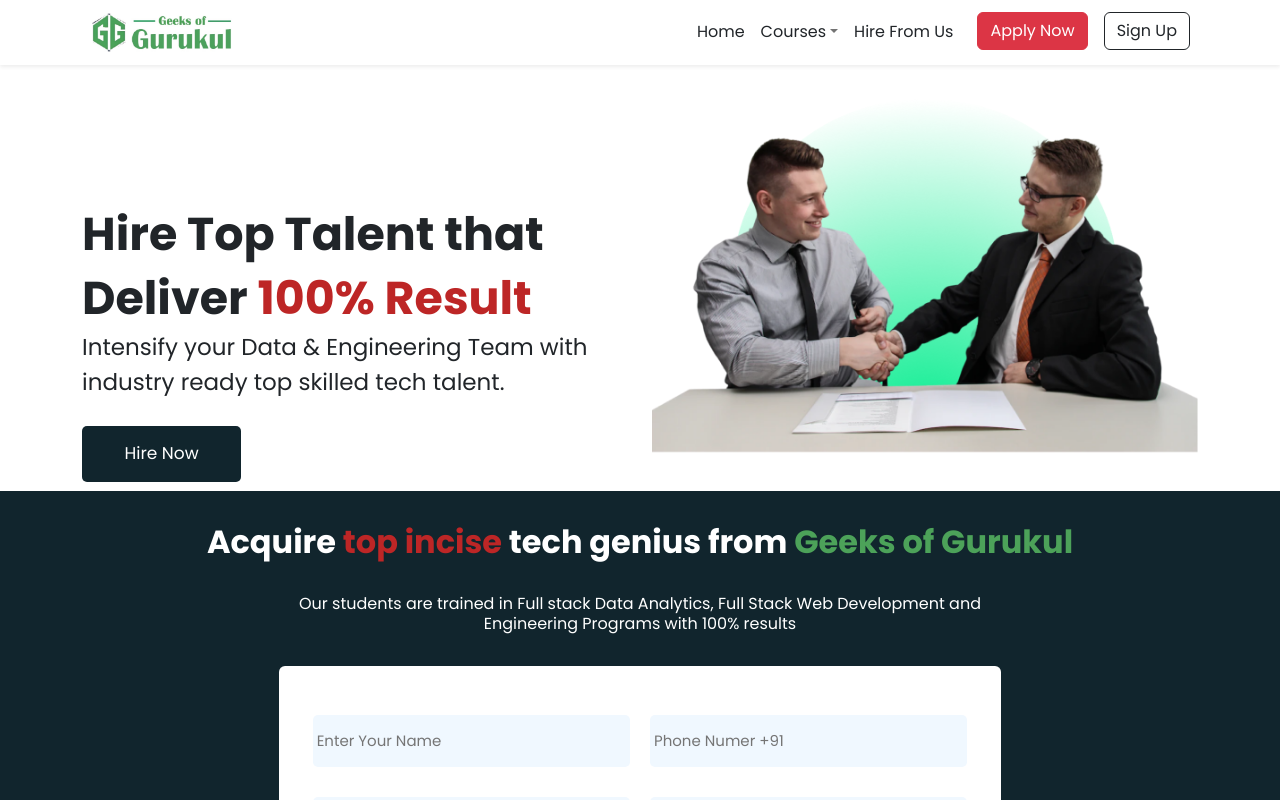
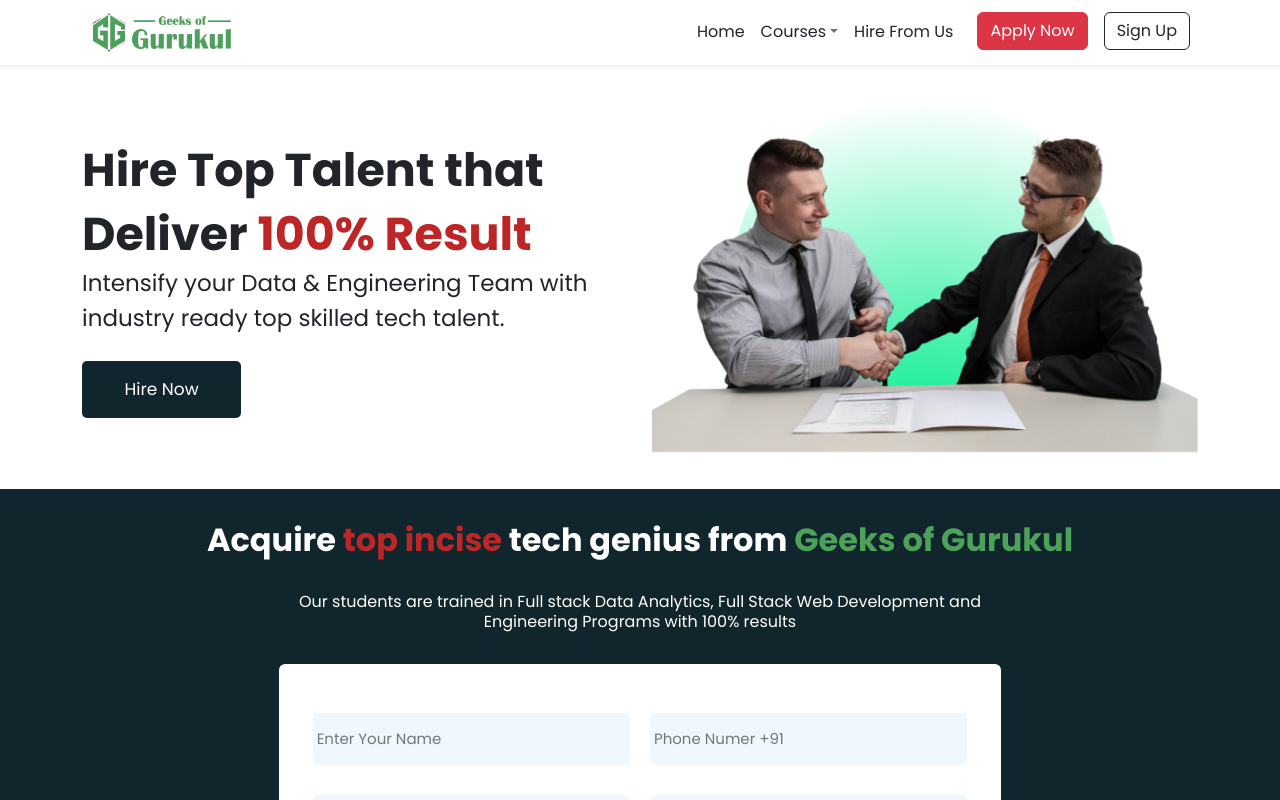
Before and after one commit to KhalidMimMuzahid/gog-main-react-app-client-side, a React (Create React App) app: page /hire in a window 1280 px wide. Shown: the top 800 px of the page. Built offline with nearby package versions, Linux system fonts and the light colour scheme; no server answers.

Commit message:
from bg changed hero section verticaly aligend and Hire from us section verticaly aligned

```diff
--- a/src/components/banner/Banner.css
+++ b/src/components/banner/Banner.css
@@ -29,6 +29,10 @@
 
 .new-text-hero {
     position: relative;
+}
+
+.hero-Area-Ancor-Fixed {
+    margin-bottom: 30px;
 }
 
 .hero-h1 h1 {
--- a/src/components/shared/navbar/NavBar.css
+++ b/src/components/shared/navbar/NavBar.css
@@ -67,7 +67,7 @@
 .modal-form input {
   width: 100%;
   padding: 12px;
-  background: rgb(224, 236, 248);
+  background: aliceblue;
   border: none !important;
   margin-top: 10px;
   margin-bottom: 20px;
--- a/src/pages/Courses/Courses.js
+++ b/src/pages/Courses/Courses.js
@@ -4,7 +4,7 @@ import './Courses.css'
 import python from '../../assets/images/Crouse/python.jpg'
 import SQL from '../../assets/images/Crouse/sql.jpg'
 import Java  from '../../assets/images/Crouse/Java (1).png'
-import DSA from '../../assets/images/Crouse/dsa.png'
+import DSA from '../../assets/images/Crouse/DSA.png'
 import Cyber  from '../../assets/images/Crouse/Cyber Security.png'
 import Data  from '../../assets/images/Crouse/tableau.jpg'
 import Learning from '../../assets/images/Crouse/machine learning.jpg'
--- a/src/pages/Hire/Hire.css
+++ b/src/pages/Hire/Hire.css
@@ -1,6 +1,9 @@
 .hire-left {
     max-width: 600px;
-    margin-top: 7rem;
+    /* margin-top: 7rem; */
+    margin: auto;
+    top: 12%;
+    position: relative;
 }
 
 .hire-from-area {
```
